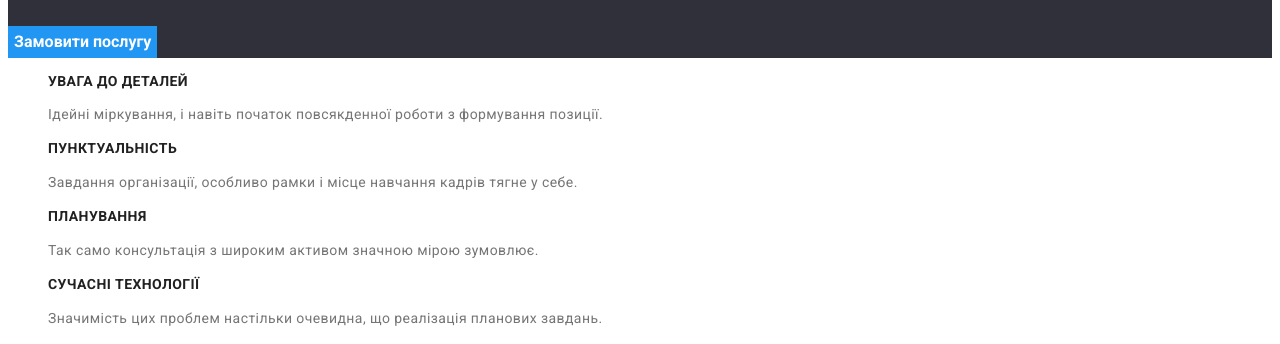
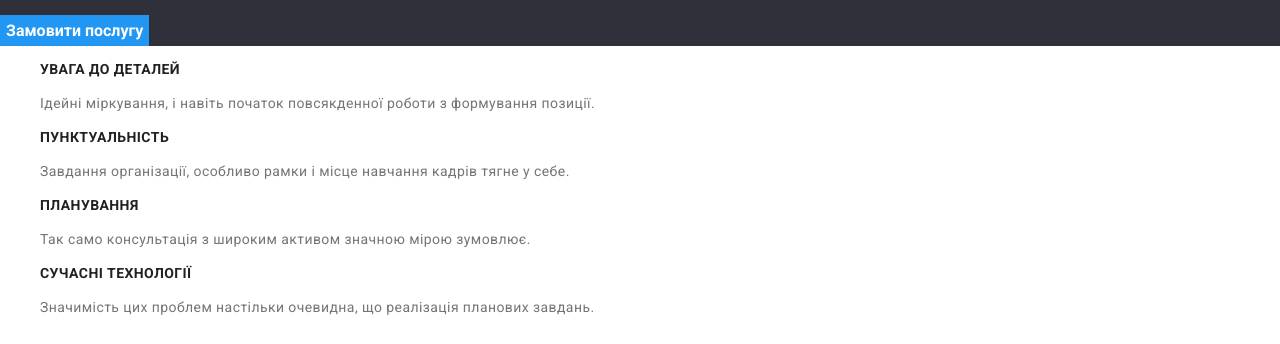
Before and after one commit to Ambr0s0v/goit-markup-hw-03., a plain HTML site: page index.html in a window 1280 px wide. Shown: the part 333-677 px from the top of the page. Drawn offline with nearby package versions, Linux system fonts and the light colour scheme.

Commit message:
connect normalize

```diff
--- a/index.html
+++ b/index.html
@@ -7,6 +7,8 @@
     <link rel="preconnect" href="https://fonts.googleapis.com">
     <link rel="preconnect" href="https://fonts.gstatic.com" crossorigin>
     <link href="https://fonts.googleapis.com/css2?family=Raleway:wght@700&family=Roboto:wght@400;500;700;900&display=swap" rel="stylesheet">
+    <link rel="stylesheet" href="https://cdnjs.cloudflare.com/ajax/libs/modern-normalize/1.1.0/modern-normalize.min.css
+    ">
     <link rel="stylesheet" href="./css/styles.css">
     <title>Index</title>
   </head>
```
